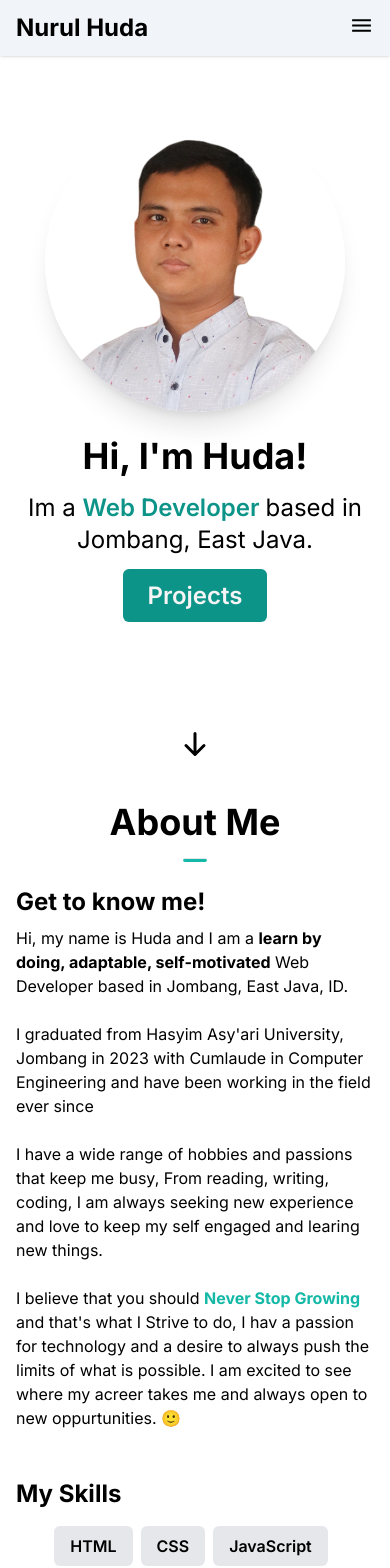
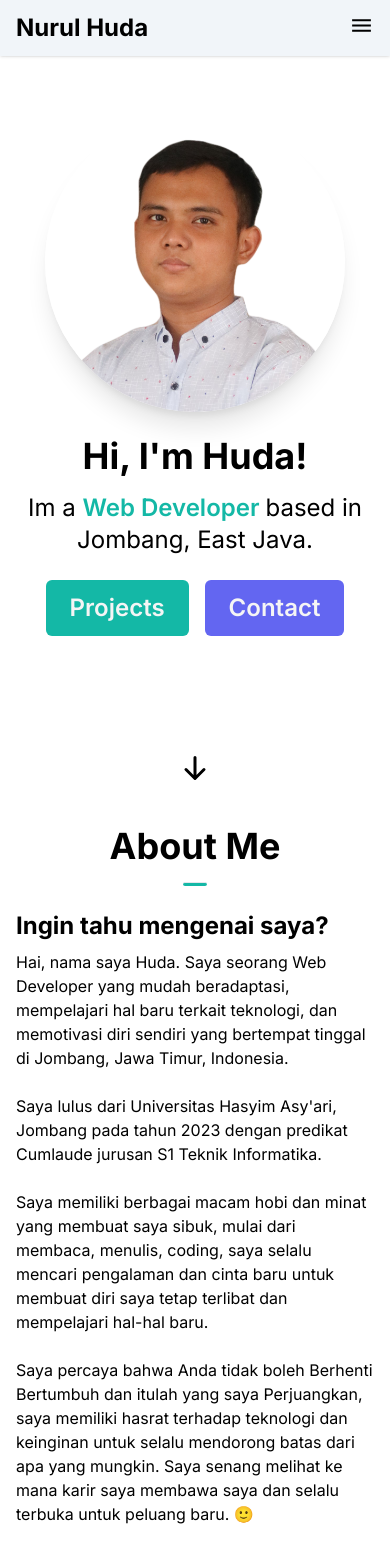
Before and after one commit to rulhuda/portfolio, a Next.js app: page / in a window 390 px wide. Shown: the top 1568 px of the page. Built offline with nearby package versions, Linux system fonts and the light colour scheme.

Commit message:
fix: error problem use client

```diff
--- /dev/null
+++ b/src/app/head.tsx
@@ -0,0 +1,12 @@
+function Head() {
+  return (
+    <>
+      <title>Nurul Huda</title>
+      <meta content="width=device-width, initial-scale=1" name="viewport" />
+      <meta name="description" content="Portfolio Nurul Huda" />
+      <link rel="icon" href="/favicon.ico" />
+    </>
+  )
+}
+
+export default Head
--- a/src/app/layout.tsx
+++ b/src/app/layout.tsx
@@ -3,13 +3,10 @@ import './globals.css'
 import { Inter } from 'next/font/google'
 import Navbar from '@/components/Navbar'
 import { ThemeProvider } from 'next-themes'
+import Head from './head'
+import Footer from '@/components/Footer'
 
 const inter = Inter({ subsets: ['latin'] })
-
-export const metadata = {
-  title: 'Create Next App',
-  description: 'Generated by create next app',
-}
 
 export default function RootLayout({
   children,
@@ -18,10 +15,12 @@ export default function RootLayout({
 }) {
   return (
     <html lang="en">
+      <Head />
       <body className={inter.className}>
         <ThemeProvider enableSystem={true} attribute='class'>
         <Navbar />
         {children}
+        <Footer />
         </ThemeProvider>
       </body>
     </html>
--- a/src/components/AboutSection.tsx
+++ b/src/components/AboutSection.tsx
@@ -62,29 +62,24 @@ function AboutSection() {
         <hr className="w-6 h-1 mx-auto my-4 bg-teal-500 border-o rounded" />
         <div className="flex flex-col space-y-10 items-stretch justify-center align-top md:flex-row md:text-left md:space-x-2 md:space-y-0">
           <div className="md:w-1/2">
-            <h1 className="font-bold text-2xl py-2">Get to know me!</h1>
+            <h1 className="font-bold text-2xl py-2">Ingin tahu mengenai saya?</h1>
             <p>
-              Hi, my name is Huda and I am a{" "}
-              <span className="font-bold">{"learn by doing,"}</span>
-              <span className="font-bold">{" adaptable,"}</span>
-              <span className="font-bold">{" self-motivated"}</span>{" "}
-              Web Developer based in Jombang, East Java, ID.
+            Hai, nama saya Huda. Saya seorang Web Developer yang mudah beradaptasi, mempelajari hal baru terkait teknologi, dan memotivasi diri sendiri yang bertempat tinggal di Jombang, Jawa Timur, Indonesia.
             </p>
             <br />
+
             <p>
-              I graduated from Hasyim Asy{"'"}ari University, Jombang in 2023 with Cumlaude in Computer Engineering and have been working in the field ever since
+            Saya lulus dari Universitas Hasyim Asy{"'"}ari, Jombang pada tahun 2023 dengan predikat Cumlaude jurusan S1 Teknik Informatika.
             </p>
             <br />
+
             <p>
-              I have a wide range of hobbies and passions that keep me busy, From reading, writing, coding, I am always seeking new experience and love to keep my self engaged and learing new things.
+            Saya memiliki berbagai macam hobi dan minat yang membuat saya sibuk, mulai dari membaca, menulis, coding, saya selalu mencari pengalaman dan cinta baru untuk membuat diri saya tetap terlibat dan mempelajari hal-hal baru.
             </p>
             <br />
+
             <p>
-              I believe that you should {" "}
-              <span className="font-bold text-teal-500">
-                Never Stop Growing
-              </span> {" "}
-              and that{"'"}s what I Strive to do, I hav a passion for technology and a desire to always push the limits of what is possible. I am excited to see where my acreer takes me and always open to new oppurtunities. 🙂
+            Saya percaya bahwa Anda tidak boleh Berhenti Bertumbuh dan itulah yang saya Perjuangkan, saya memiliki hasrat terhadap teknologi dan keinginan untuk selalu mendorong batas dari apa yang mungkin. Saya senang melihat ke mana karir saya membawa saya dan selalu terbuka untuk peluang baru. 🙂
             </p>
           </div>
           <div className="md:w-1/2">
--- a/src/components/ContactSection.tsx
+++ b/src/components/ContactSection.tsx
@@ -35,7 +35,7 @@ function ContactSection() {
       <div className="w-full my-12">
         <h1 className="text-center font-bold text-4xl">Contacts</h1>
         <hr className="w-6 h-1 mx-auto my-4 bg-teal-500 border-o rounded" />
-        <div className="flex flex-row flex-wrap justify-center space-x-20">
+        <div className="flex flex-row flex-wrap justify-center space-x-4 sm:space-x-8 md:space-x-12 lg:space-x-16">
           {contacts.map((contact, idx) => {
             return (
               <div key={idx}>
--- /dev/null
+++ b/src/components/Footer.tsx
@@ -0,0 +1,13 @@
+function Footer() {
+  return (
+    <footer className="mx-auto max-w-3xl px-4 sm:px-6 md:max-w-5xl">
+      <hr className="w-full h-0.5 mx-auto mt-8 bg-neutral-200 border-0 rounded-lg" />
+      <div className="mx-auto py-2 text-center">
+        <p className="font-semibold">&copy; 2023</p>
+        <p className="font-light">Made with 💖 by Nurul Huda</p>
+      </div>
+    </footer>
+  )
+}
+
+export default Footer
--- a/src/components/HeroSection.tsx
+++ b/src/components/HeroSection.tsx
@@ -13,14 +13,15 @@ function HeroSection() {
         <div className="md:mt-2 md:w-3/5">
           <h1 className="font-bold text-4xl mt-6 md:text-7xl md:mt-0">Hi, I{"'"}m Huda!</h1>
           <p className="text-2xl mt-4 mb-6">Im a {" "}
-          <span className="font-semibold text-teal-600">
+          <span className="font-semibold text-teal-500">
             Web Developer {" "}
           </span>
           based in Jombang, East Java.
           </p>
+          <div className="flex flex-row space-x-4 justify-center md:justify-start">
             <Link
             to="projects"
-          className="text-neutral-100 cursor-pointer font-semibold px-6 py-3 bg-teal-600 rounded-md text-2xl"
+            className="text-neutral-100 cursor-pointer font-semibold px-6 py-3 bg-teal-500 rounded-md text-2xl"
             activeClass="active"
             spy={true}
             smooth={true}
@@ -29,11 +30,24 @@ function HeroSection() {
             >
               Projects
             </Link>
+            <Link
+            to="contact"
+            className="text-neutral-100 cursor-pointer font-semibold px-6 py-3 bg-indigo-500 rounded-md text-2xl"
+            activeClass="active"
+            spy={true}
+            smooth={true}
+            offset={-100}
+            duration={500}
+            >
+              Contact
+            </Link>
+          </div>
         </div>
       </div>
 
       <div className="flex flex-row justify-center">
         <Link
+        className="cursor-pointer"
         to="about"
         activeClass="active"
         spy={true}
--- a/src/components/ProjectsSection.tsx
+++ b/src/components/ProjectsSection.tsx
@@ -68,7 +68,7 @@ function ProjectsSection() {
                   <Image src={project.image} alt={project.name} width={1000} height={1000} className="rounded-xl shadow-xl hover:opacity-70" />
                 </div>
                 <div className="md:w-1/2">
-                  <h2 className="text-3xl font-bold mt-2 md:mt-0 mb-4">{project.name}</h2>
+                  <h2 className="text-3xl font-bold mt-5 md:mt-0 mb-4">{project.name}</h2>
                   <p className="text-xl leading-7 mb-4 text-neutral-600 dark:text-neutral-400">
                     {project.description}
                   </p>
@@ -85,7 +85,7 @@ function ProjectsSection() {
                     {project.demo &&
                     (
                       <Link
-                      className="bg-teal-500 py-3 px-5 font-semibold text-lg text-center rounded-lg text-slate-100 hover:opacity-70"
+                      className="bg-indigo-500 py-3 px-5 font-semibold text-lg text-center rounded-lg text-slate-100 hover:opacity-70"
                       href={project.demo || project.github}
                       rel="noopener noreferrer"
                       target="_blank"
```
Lines whose indentation alone changed are shown as unchanged.
